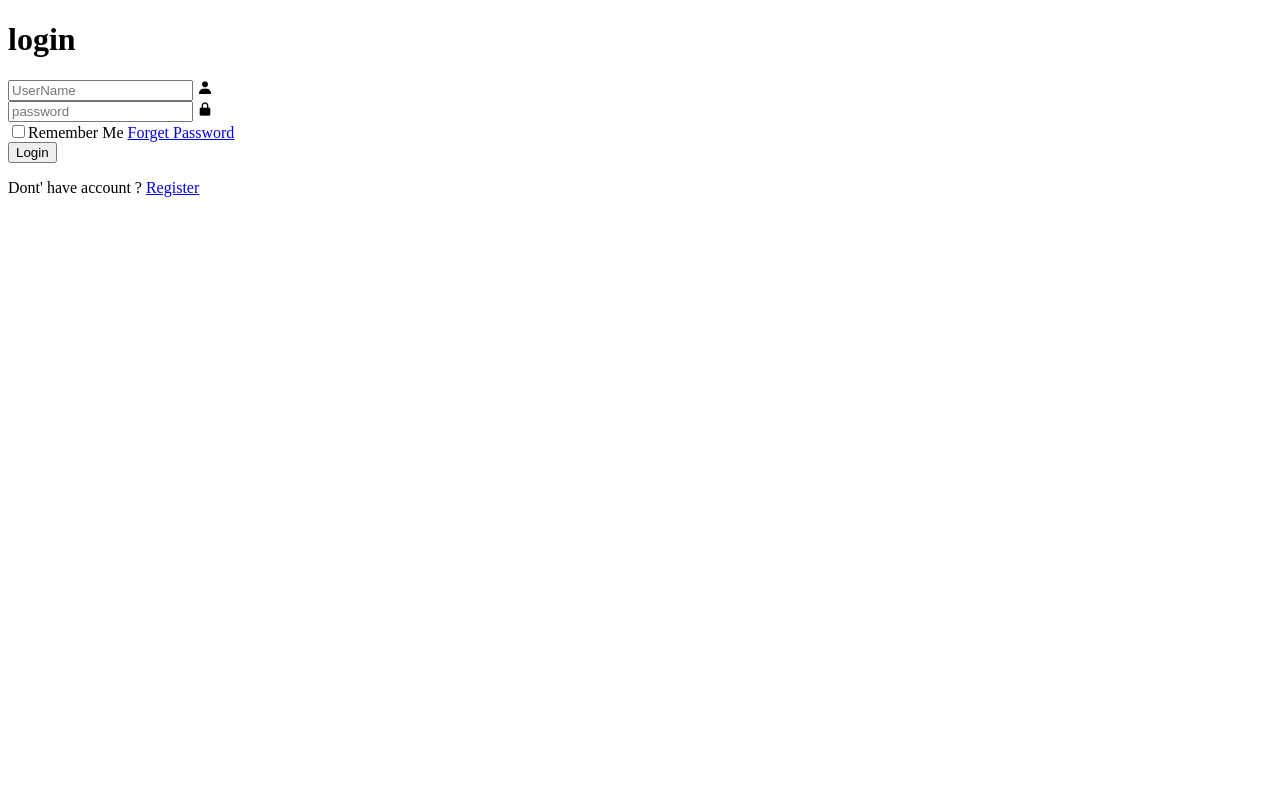
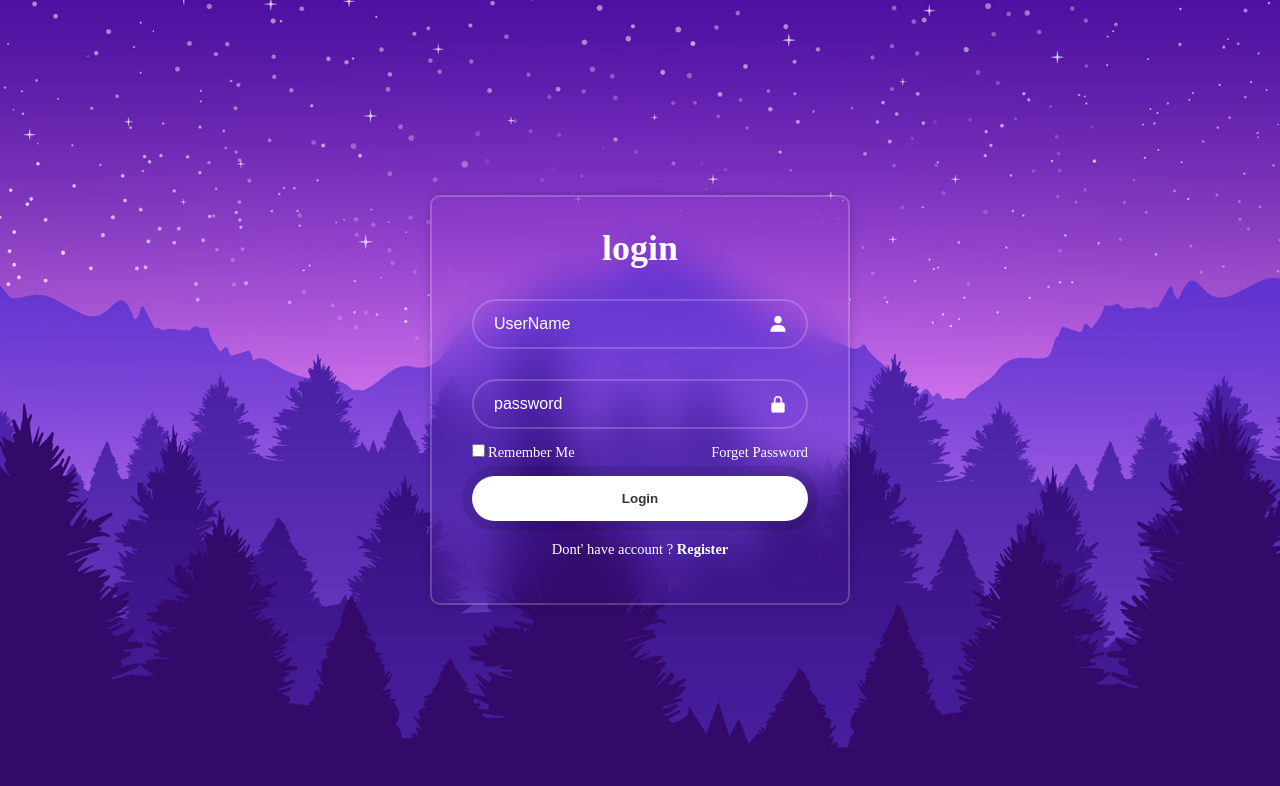
Before and after one commit to mjavedjs/loginform, a plain HTML site: page index.html in a window 1280 px wide. Drawn offline with nearby package versions, Linux system fonts and the light colour scheme; the site is published under a folder, as on GitHub Pages, so addresses that start at the root find nothing.

Commit message:
style changes

```diff
--- a/index.html
+++ b/index.html
@@ -3,9 +3,9 @@
 <head>
     <meta charset="UTF-8">
     <meta name="viewport" content="width=device-width, initial-scale=1.0">
-    <link rel="stylesheet" href="/style.css">
+    <link rel="stylesheet" href="./style.css">
     <link href='https://unpkg.com/boxicons@2.1.4/css/boxicons.min.css' rel='stylesheet'>
-    <title>loging Form</title>
+    <title>login Form</title>
 </head>
 <body>
     <div class="wrapper">
```
